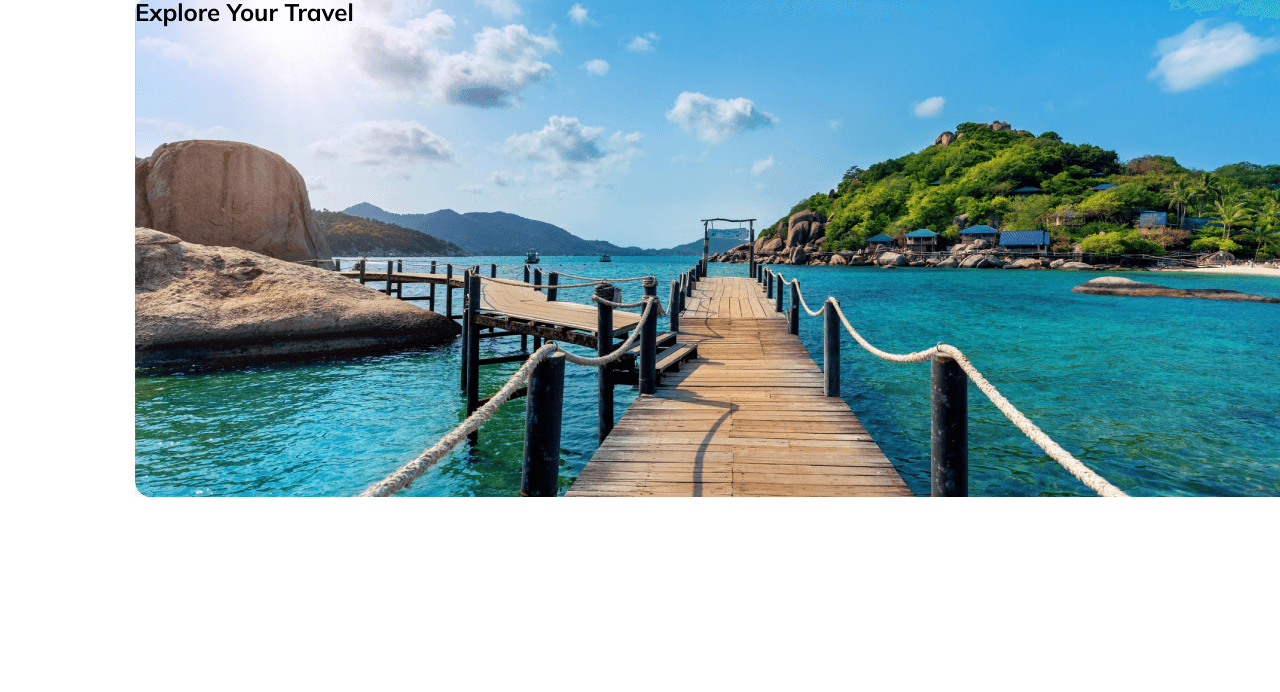
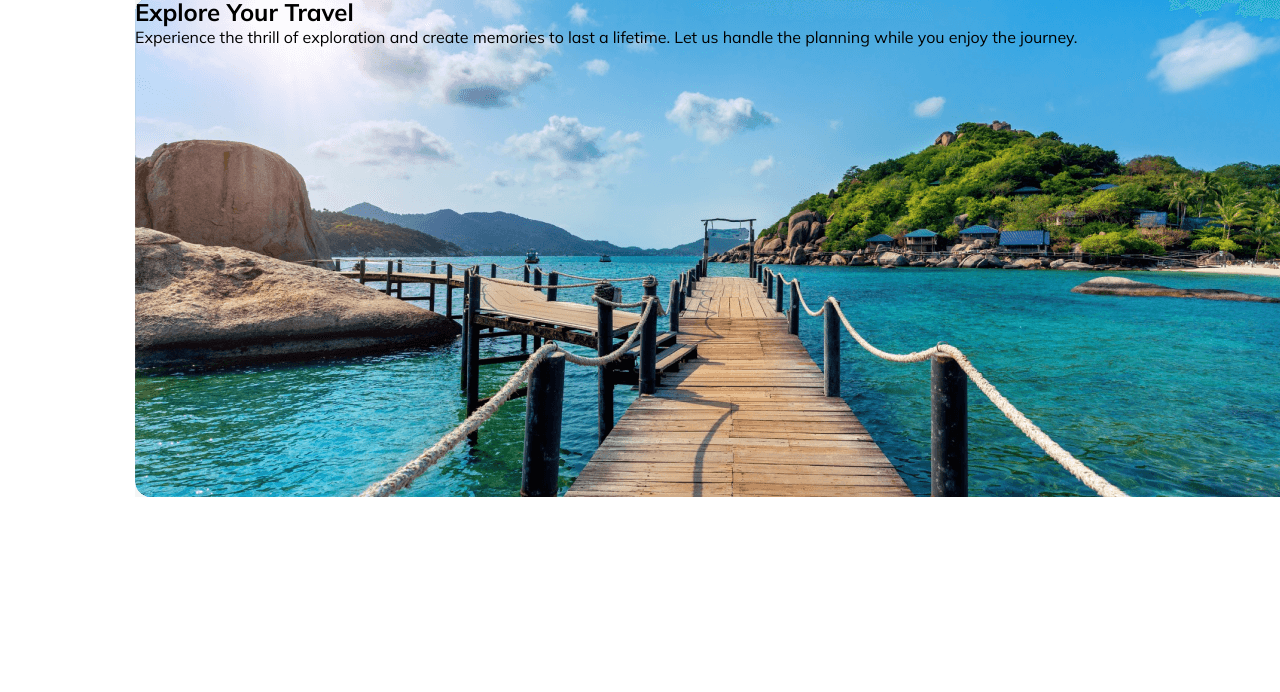
Before and after one commit to MNazmulHasan/MyAssignment02, a plain HTML site: page index.html in a window 1280 px wide. Shown: the part 108-800 px from the top of the page. Drawn offline with Linux system fonts and the light colour scheme.

Commit message:
add banner text

```diff
--- a/index.html
+++ b/index.html
@@ -36,7 +36,8 @@
 			<!-- banner section start here -->
             <div class="banner">
                 <h1 class="banner-title">Explore Your Travel</h1>
-                <p class="banner-description"></p>
+                <p class="banner-description">Experience the thrill of exploration and create memories to last a lifetime.
+                    Let us handle the planning while you enjoy the journey.</p>
             </div>
 		</section>
 		<footer>
```
